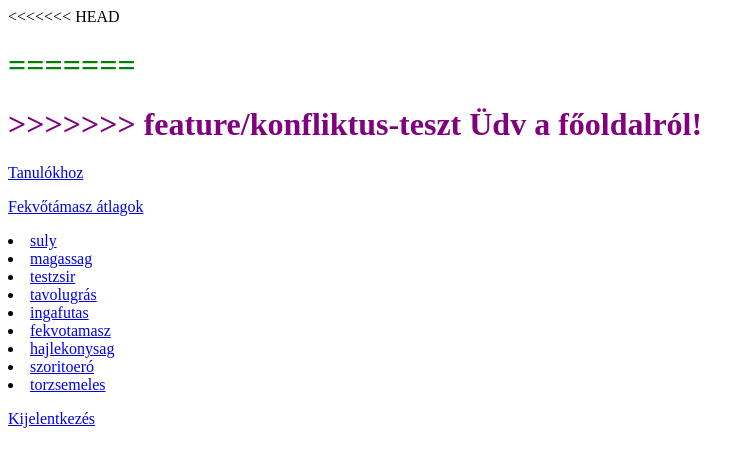
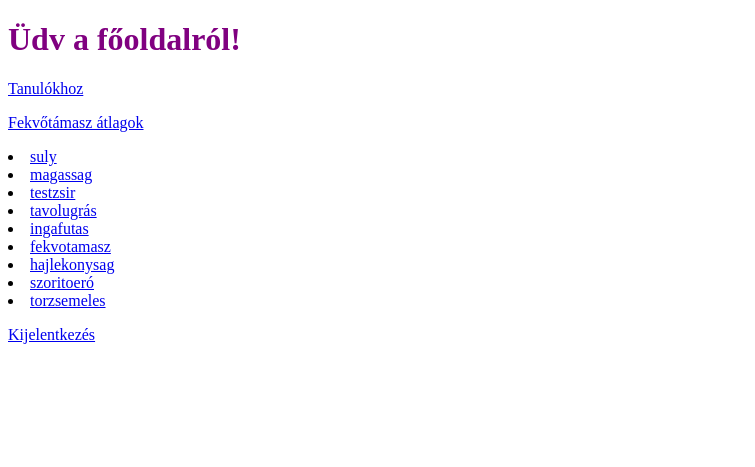
Before and after one commit to denes-attila/netfit_web, a Flask app: page / in a window 1280 px wide. Shown: the top 467 px of the page, without its empty margins (0-755 px from the left). Run offline with Flask 3, Linux system fonts and the light colour scheme.

Commit message:
konfliktus jelolok eltavolitva

```diff
--- a/templates/index.html
+++ b/templates/index.html
@@ -6,11 +6,8 @@
     <title>Főoldal</title>
 </head>
 <body>
-<<<<<<< HEAD
-    <h1 style="color: green;">
-=======
+
     <h1 style="color: purple;">
->>>>>>> feature/konfliktus-teszt
         Üdv a főoldalról!
     </h1>
     <a href="{{url_for('tanulok_html.tanulok')}}">Tanulókhoz</a>
```
